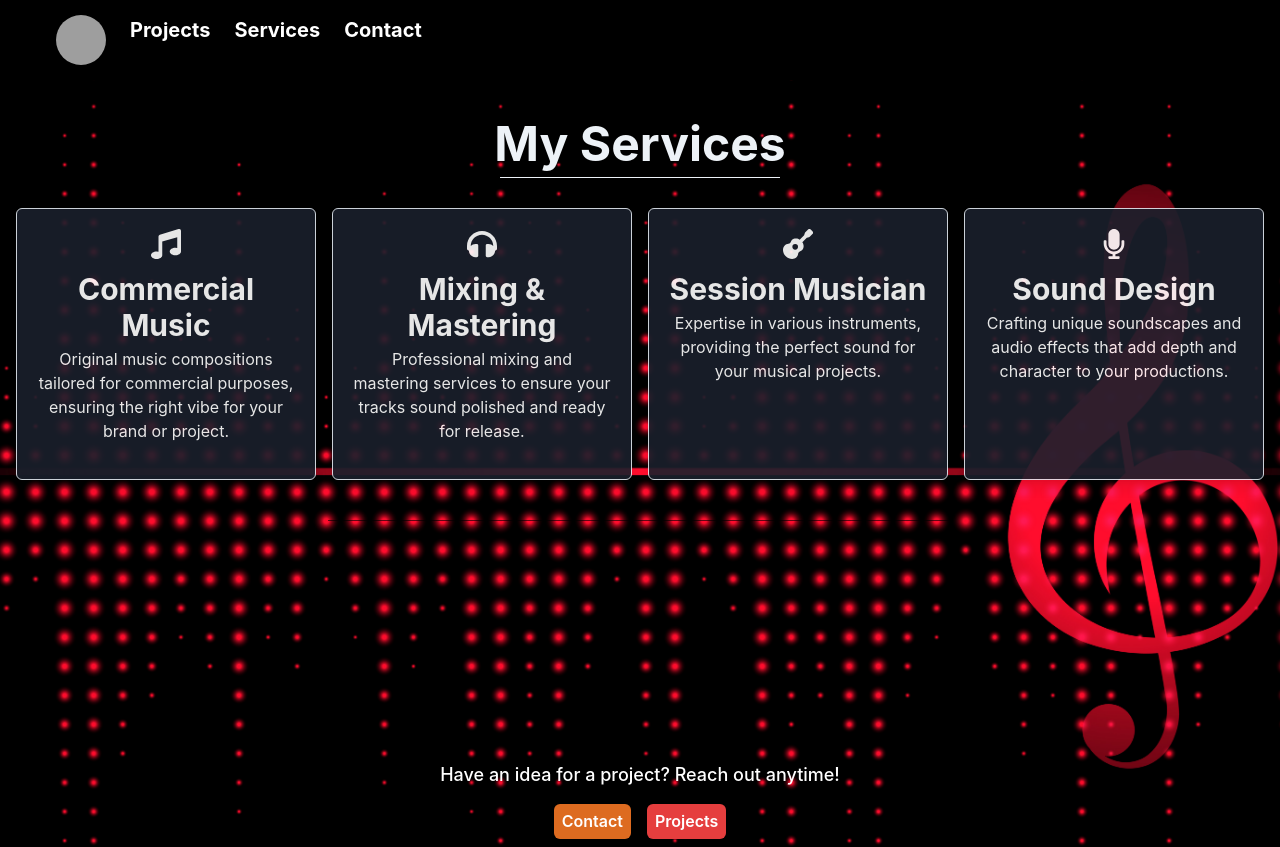
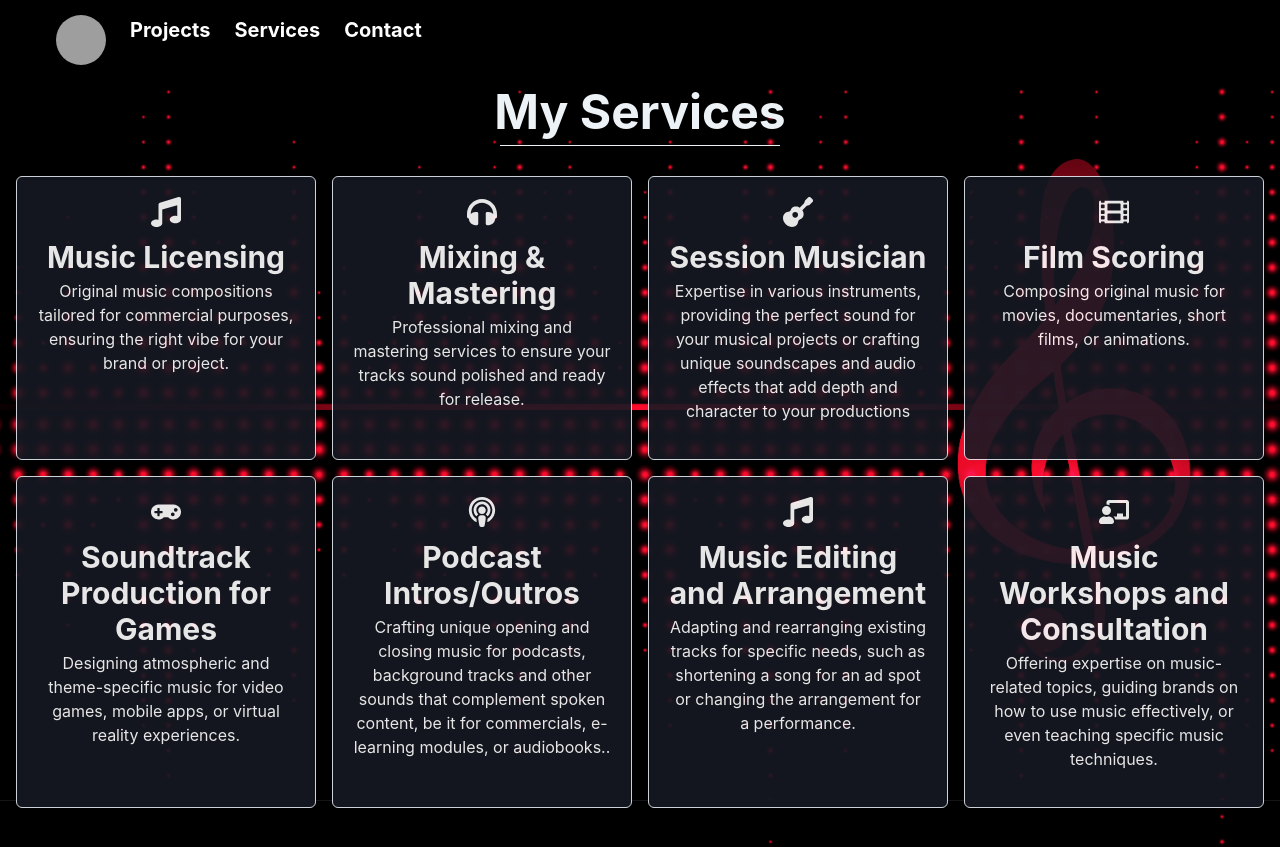
Before and after one commit to jacklion710/jacobleone-music-portfolio, a Next.js app: page /Services in a window 1280 px wide. Shown: the top 847 px of the page. Built offline with nearby package versions, Linux system fonts and the light colour scheme; grey boxes are pictures that could not be loaded.

Commit message:
Added more services

```diff
--- a/pages/Services.tsx
+++ b/pages/Services.tsx
@@ -11,14 +11,22 @@ import {
     Divider,
     useColorModeValue
 } from "@chakra-ui/react";
-import { FaMusic, FaHeadphones, FaGuitar, FaMicrophone } from "react-icons/fa";
+import {
+    FaMusic,
+    FaHeadphones,
+    FaGuitar,
+    FaChalkboardTeacher,
+    FaGamepad,
+    FaFilm,
+    FaPodcast
+} from "react-icons/fa";
 import Navbar from "../components/Navbar";
 import Footer from '../components/Footer';
 import { Helmet } from "react-helmet";
 
 const services = [
     {
-        title: "Commercial Music",
+      title: "Music Licensing",
       icon: <FaMusic />,
       description: "Original music compositions tailored for commercial purposes, ensuring the right vibe for your brand or project.",
     },
@@ -30,12 +38,32 @@ const services = [
     {
       title: "Session Musician",
       icon: <FaGuitar />,
-        description: "Expertise in various instruments, providing the perfect sound for your musical projects.",
+      description: "Expertise in various instruments, providing the perfect sound for your musical projects or crafting unique soundscapes and audio effects that add depth and character to your productions",
     },
     {
-        title: "Sound Design",
-        icon: <FaMicrophone />,
-        description: "Crafting unique soundscapes and audio effects that add depth and character to your productions.",
+      title: "Film Scoring",
+      icon: <FaFilm />,
+      description: "Composing original music for movies, documentaries, short films, or animations.",
+    },
+    {
+      title: "Soundtrack Production for Games",
+      icon: <FaGamepad />,
+      description: "Designing atmospheric and theme-specific music for video games, mobile apps, or virtual reality experiences.",
+    },
+    {
+      title: "Podcast Intros/Outros",
+      icon: <FaPodcast />,
+      description: "Crafting unique opening and closing music for podcasts, background tracks and other sounds that complement spoken content, be it for commercials, e-learning modules, or audiobooks..",
+    },
+    {
+      title: "Music Editing and Arrangement",
+      icon: <FaMusic />,
+      description: "Adapting and rearranging existing tracks for specific needs, such as shortening a song for an ad spot or changing the arrangement for a performance.",
+    },
+    {
+      title: "Music Workshops and Consultation",
+      icon: <FaChalkboardTeacher />,
+      description: "Offering expertise on music-related topics, guiding brands on how to use music effectively, or even teaching specific music techniques.",
     }
   ];
 
@@ -73,7 +101,7 @@ const services = [
                         as="h1"
                         size="2xl"
                         mb={10}
-                        mt={10}
+                        mt={2}
                         textAlign="center"
                         position="relative"
                         color="gray.100"
@@ -93,7 +121,7 @@ const services = [
 
                     <Flex wrap="wrap" justifyContent="center" gap={4}>
                     {services.map((service, index) => (
-                        <Box key={index} w="300px" p={5} borderWidth="1px" borderRadius="md" borderColor={borderColor} shadow="lg" transition="transform .2s" _hover={{ transform: 'scale(1.05)' }} bg="gray.800" opacity="0.9">
+                        <Box key={index} w="300px" p={5} borderWidth="1px" borderRadius="md" borderColor={borderColor} shadow="lg" transition="transform .2s" _hover={{ transform: 'scale(1.05)' }} bg="gray.900" opacity="0.9">
                             <Flex justifyContent="center">
                                 <Box fontSize="3xl" mb={3}>
                                     {service.icon}
@@ -105,9 +133,9 @@ const services = [
                     ))}
                 </Flex>
 
-                    <Divider my={10} w="50%" borderColor="black" mx="auto" />
+                    <Divider my={10} w="50%" borderColor="white" mx="auto" />
 
-                    <VStack mt={60} spacing={4} alignItems="center">
+                    <VStack mt={10} mb={10} spacing={4} alignItems="center">
                         <Text fontSize="lg" textAlign="center" fontWeight="medium">
                             Have an idea for a project? Reach out anytime!
                         </Text>
```
Lines whose indentation alone changed are shown as unchanged.
